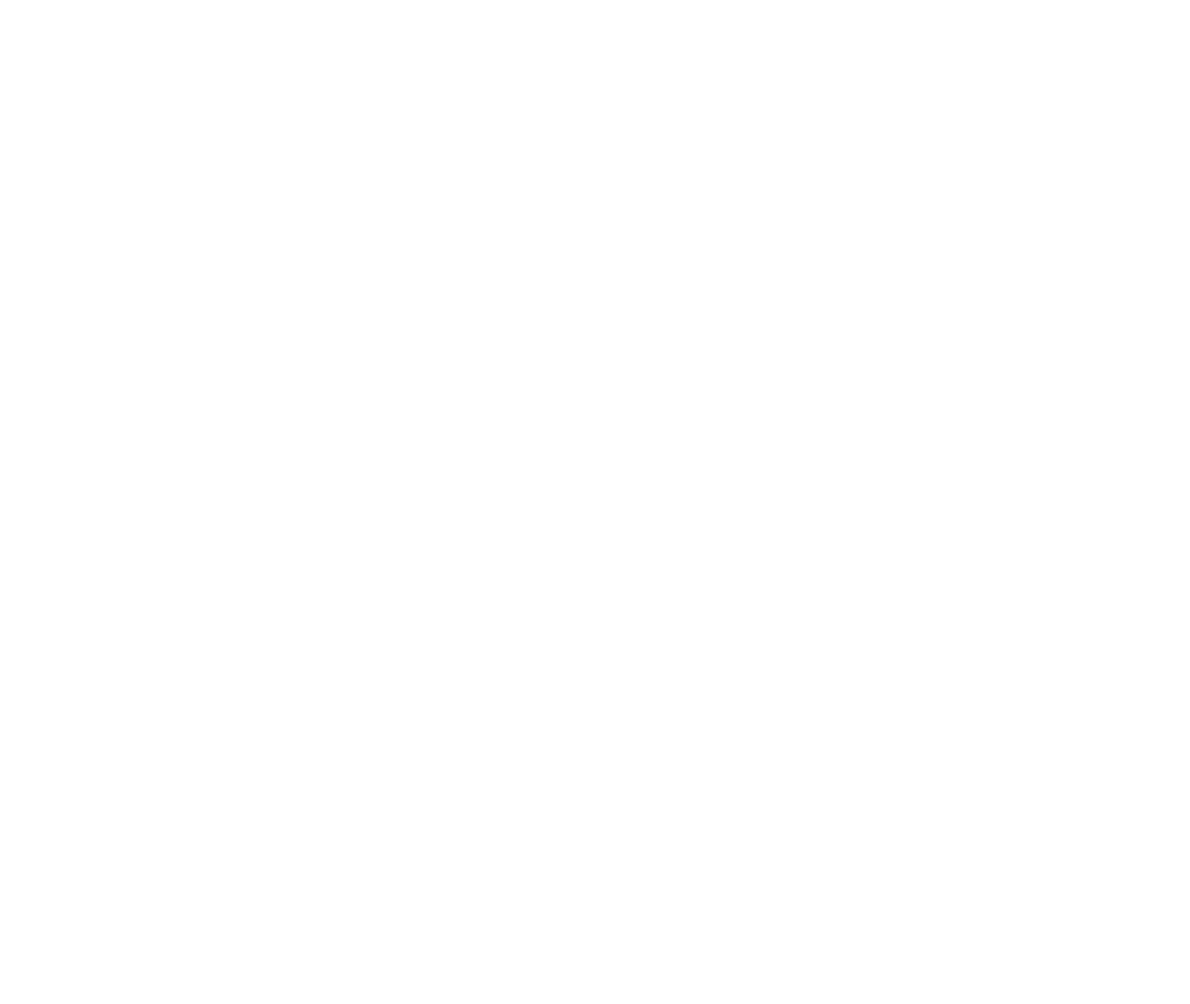
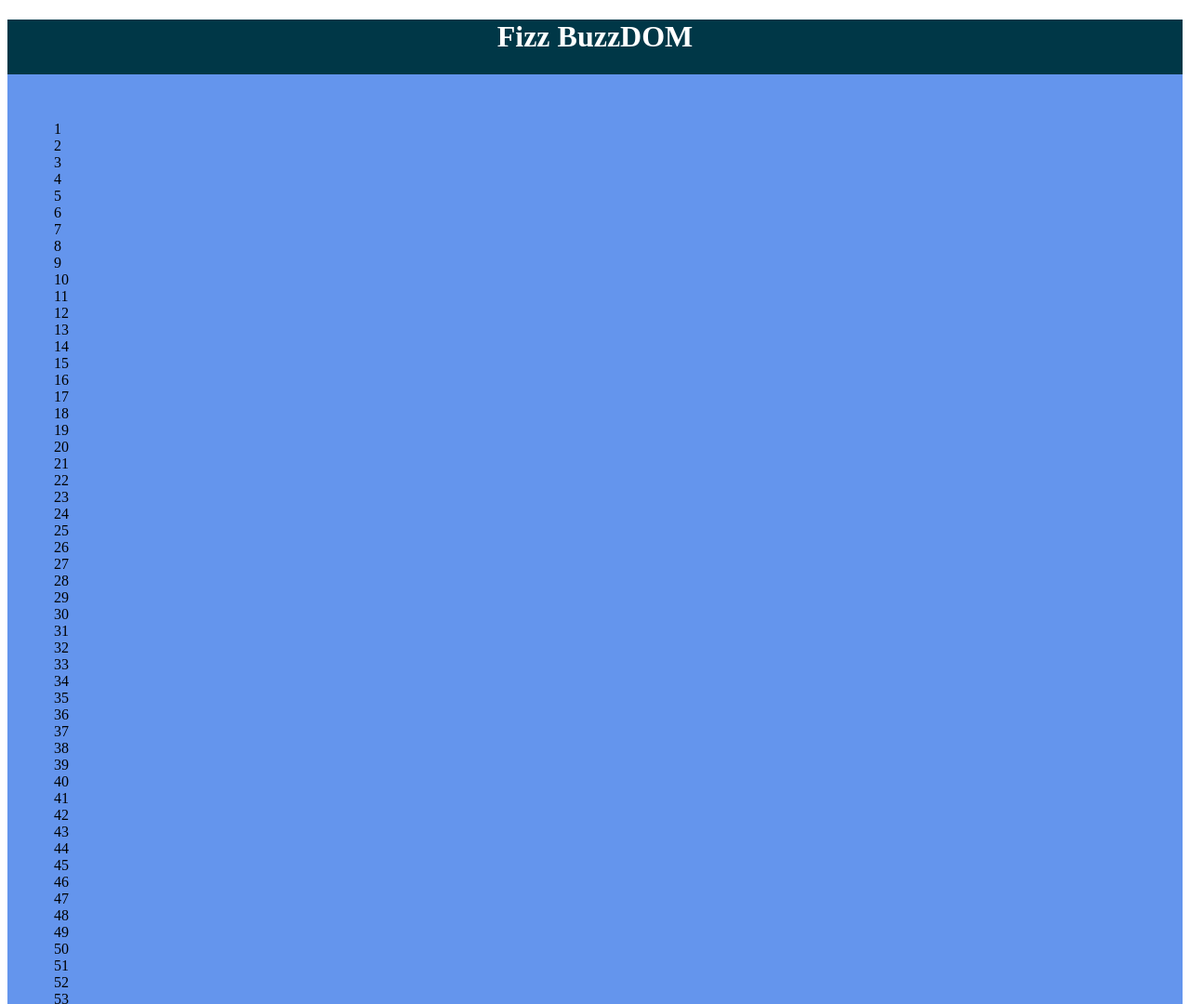
Before and after one commit to Difelice-e/js-fizzbuzzdom, a plain HTML site: page index.html in a window 1280 px wide. Shown: the top 1080 px of the page at 93% size. Before the commit the page ends 800 px from the top, so only its background shows below. Drawn offline with Linux system fonts and the light colour scheme.

Commit message:
creazione numeri + classe

```diff
--- a/app.js
+++ b/app.js
@@ -0,0 +1,11 @@
+const container = document.getElementById("main_container")
+console.log(container)
+
+for (let i = 1; i < 101; i++) {
+    const squareWrapper = document.createElement("div");
+    container.append(squareWrapper);
+    container.classList.add("number_wrapper")
+    squareWrapper.append(i)
+
+    console.log(i)
+}
--- a/index.html
+++ b/index.html
@@ -8,7 +8,11 @@
     <link rel="stylesheet" href="style.css">
 </head>
 <body>
+    <main>
+        <h1 id="title">Fizz BuzzDOM</h1>
 
+        <section id="main_container"></section>
+    </main>
 
 
 
--- a/style.css
+++ b/style.css
@@ -0,0 +1,14 @@
+main {
+    background-color: rgb(0, 55, 71);
+}
+
+#title {
+    color: white;
+    text-align: center;
+}
+
+.number_wrapper {
+    aspect-ratio: 1/1;
+    padding: 50px;
+    background-color: cornflowerblue;
+}
```
